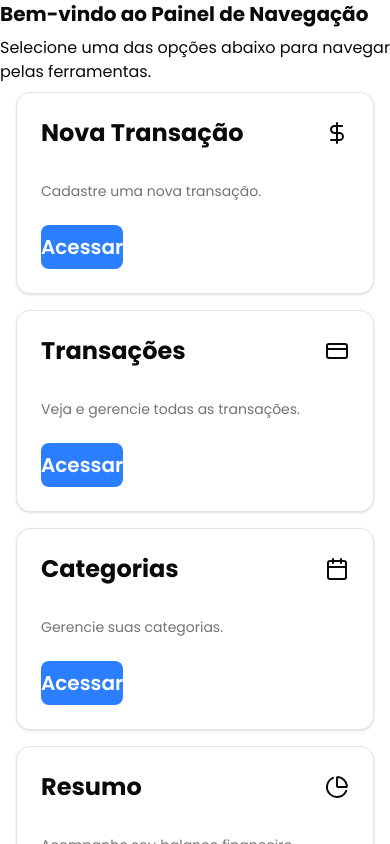
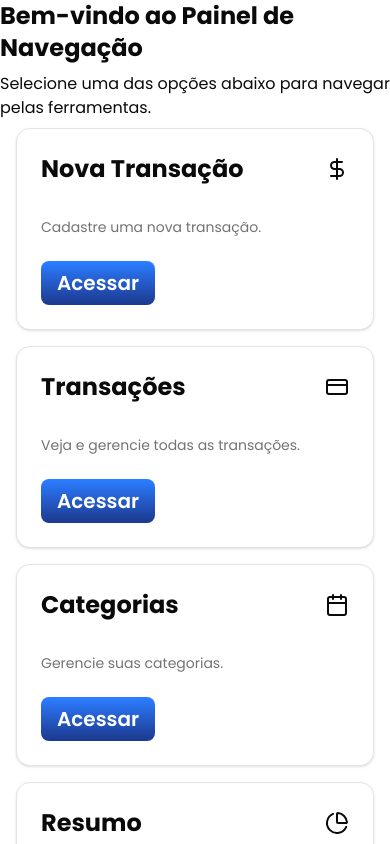
Before and after one commit to joseisaacpy/next-financas, a Next.js app: page / in a window 390 px wide. Shown: the top 844 px of the page. Built offline with nearby package versions, Linux system fonts and the light colour scheme.

Commit message:
style(classes): criar classe hover - ajustar classe de link-menu

```diff
--- a/app/globals.css
+++ b/app/globals.css
@@ -120,15 +120,23 @@
 }
 
 .link-menu {
-  @apply flex items-center justify-center gap-2 py-2 font-semibold bg-blue-500 text-xl md:text-2xl text-center text-white rounded-md hover:scale-95 hover:shadow-lg transition duration-300 ease-in-out;
+  @apply flex items-center justify-center gap-2 py-2 px-4
+    font-semibold text-xl md:text-2xl text-white rounded-md
+    transition-all duration-500 ease-out
+    bg-linear-to-b from-blue-500 to-blue-900
+    hover:shadow-xl hover:scale-95;
+}
+
+.hover {
+  @apply hover:scale-95 hover:shadow-lg transition duration-300 ease-in-out;
 }
 
 .section {
-  @apply max-w-7xl mx-auto px-4 sm:px-6 lg:px-8 py-8 md:py-12;
+  @apply max-w-7xl flex flex-col mx-auto px-4 sm:px-6 lg:px-8 py-8 md:py-12;
 }
 
 .title-primary {
-  @apply font-bold text-xl sm:text-2xl md:text-3xl;
+  @apply font-bold text-2xl md:text-3xl;
 }
 
 .title-secondary {
```
